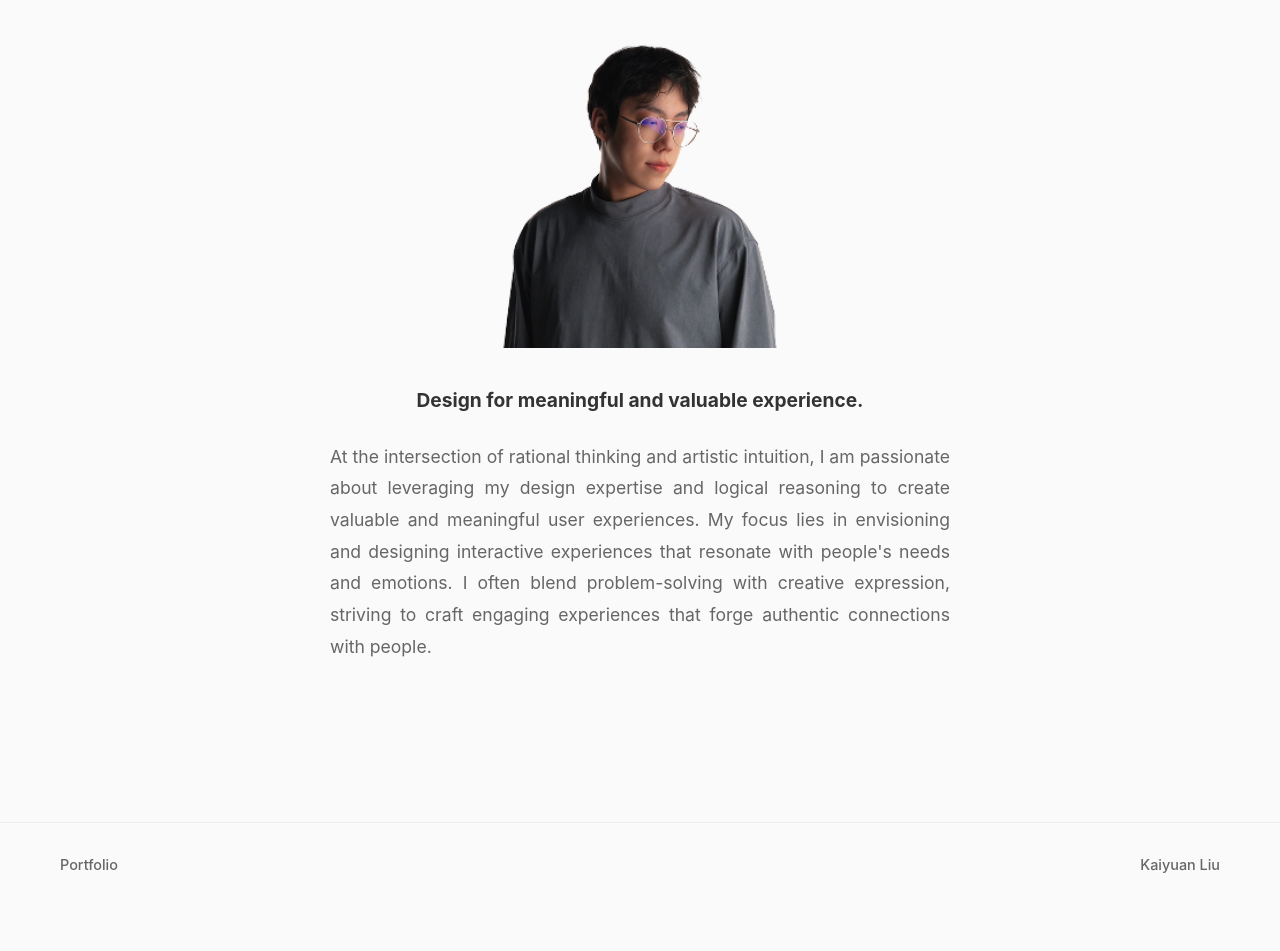
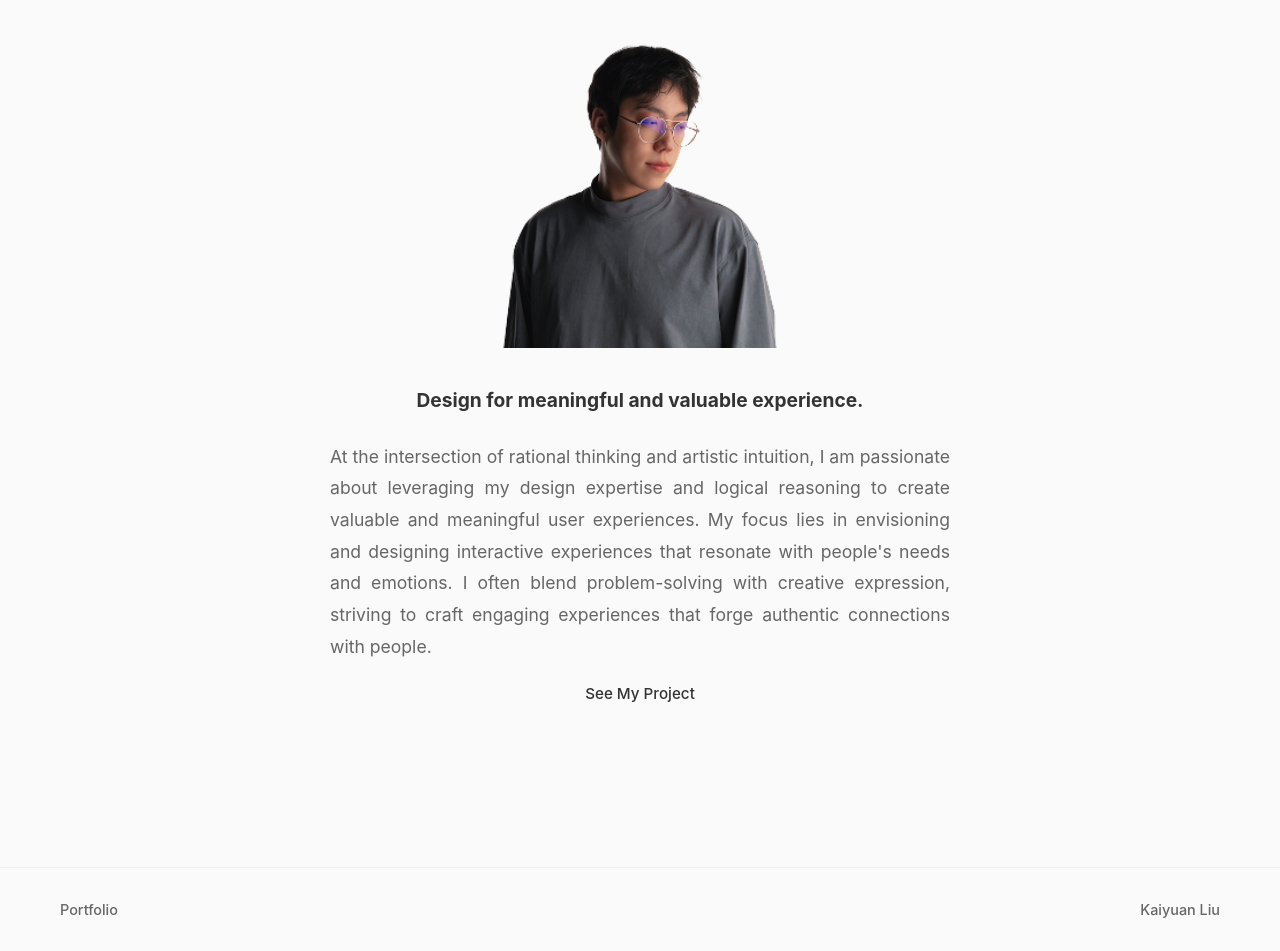
Before and after one commit to kaiyuan-liu7/portfolio, a plain HTML site: page index.html in a window 1280 px wide. Shown: the part 1241-2192 px from the top of the page. Before the commit the page ends 2147 px from the top, so only its background shows below. Drawn offline with Linux system fonts and the light colour scheme.

Commit message:
view my projects in index

```diff
--- a/css/style.css
+++ b/css/style.css
@@ -770,3 +770,17 @@ footer {
     height: 3px;
     background-color: #0071e3;
 }
+
+.see-projects {
+    display: inline-block;
+    color: #333;
+    text-decoration: none;
+    font-size: 0.95rem;
+    font-weight: 500;
+    transition: color 0.3s ease;
+    margin-top: 20px;
+}
+
+.see-projects:hover {
+    color: #0071e3;
+}
--- a/index.html
+++ b/index.html
@@ -79,6 +79,7 @@
                 <div class="about-text">
                     <p>At the intersection of rational thinking and artistic intuition, I am passionate about leveraging my design expertise and logical reasoning to create valuable and meaningful user experiences. My focus lies in envisioning and designing interactive experiences that resonate with people's needs and emotions. I often blend problem-solving with creative expression, striving to craft engaging experiences that forge authentic connections with people.</p>
                 </div>
+                <a href="projects.html" class="see-projects">See My Project</a>
             </div>
         </div>
     </section>
```
